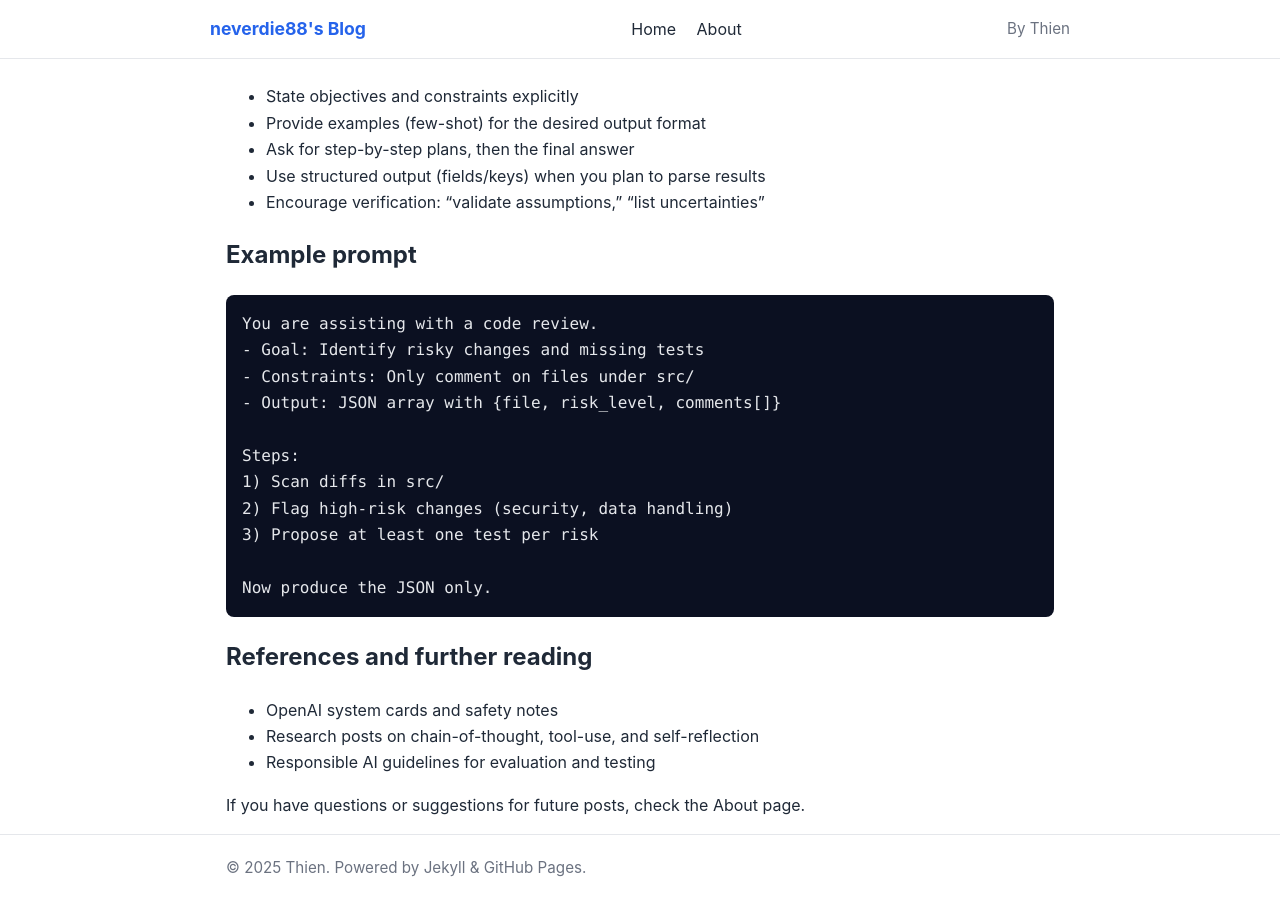
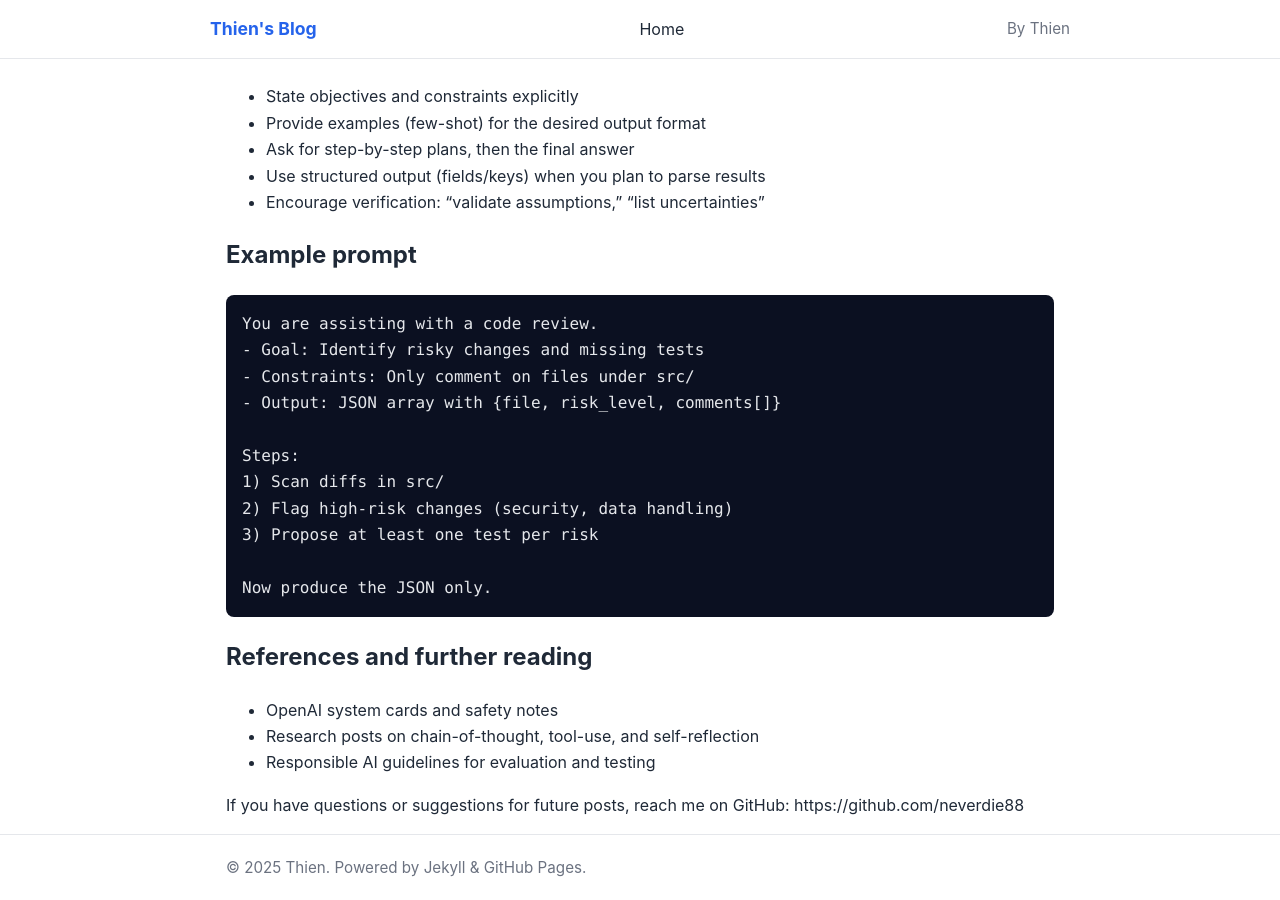
Before and after one commit to neverdie88/neverdie88.github.io, a Jekyll site: the page built from _posts/2025-11-03-understanding-gpt5.md, in a window 1280 px wide and 900 px high, scrolled down 784 px. Built offline with Jekyll 4.4.1, drawn with Linux system fonts in a browser that asks for light colours.

```diff
--- a/_config.yml
+++ b/_config.yml
@@ -1,4 +1,4 @@
-title: "neverdie88's Blog"
+title: "Thien's Blog"
 description: "A personal blog powered by GitHub Pages and Jekyll."
 author:
   name: "Thien"
--- a/_layouts/default.html
+++ b/_layouts/default.html
@@ -73,7 +73,6 @@
       <h1 class="site-title"><a href="{{ '/' | relative_url }}">{{ site.title }}</a></h1>
       <nav>
         <a href="{{ '/' | relative_url }}">Home</a>
-        <a href="{{ '/about/' | relative_url }}">About</a>
       </nav>
       <div class="author">By {{ site.author.name }}</div>
     </div>
--- a/_posts/2025-11-03-understanding-gpt5.md
+++ b/_posts/2025-11-03-understanding-gpt5.md
@@ -51,4 +51,4 @@
 - Research posts on chain-of-thought, tool-use, and self-reflection
 - Responsible AI guidelines for evaluation and testing
 
-If you have questions or suggestions for future posts, check the About page.
+If you have questions or suggestions for future posts, reach me on GitHub: https://github.com/neverdie88
--- a/index.html
+++ b/index.html
@@ -5,7 +5,7 @@
 
 <div class="hero">
   <h2>Thien</h2>
-  <p>Welcome to my blog. Learn more on the <a href="{{ '/about/' | relative_url }}">About</a> page.</p>
+  <p>Welcome to my blog.</p>
 </div>
 
 <section>
```
Also changed, not shown: about.md (deleted, +0 -9 lines).
